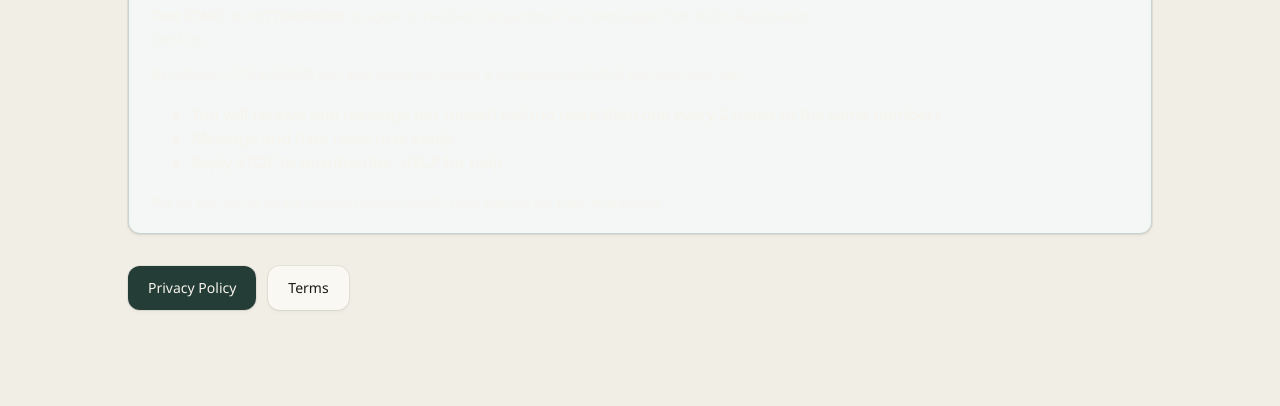
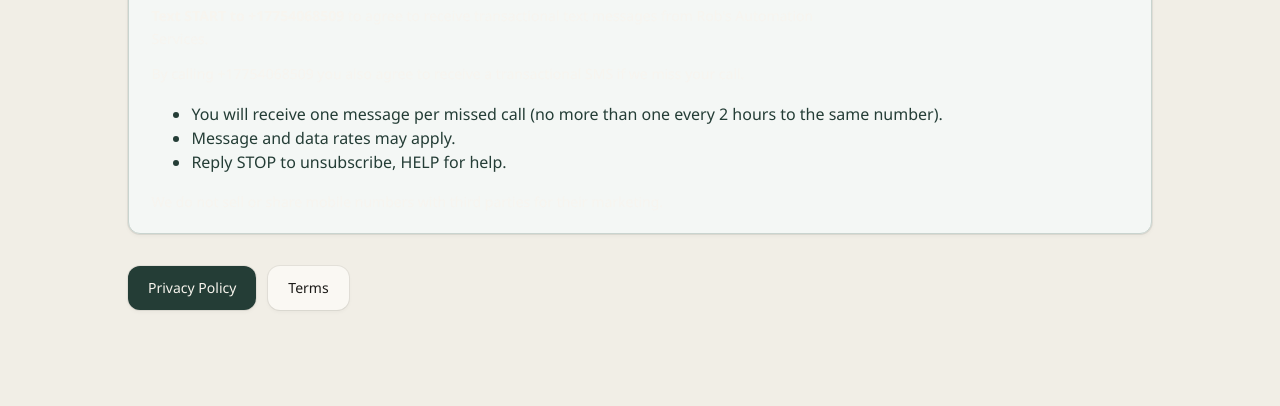
Before and after one commit to robfeb86/robfeb86.github.io, a plain HTML site: page index.html in a window 1280 px wide. Shown: the part 465-871 px from the top of the page. Drawn offline with Linux system fonts and the light colour scheme.

Commit message:
A2P: make SMS opt-in box text legible on the proof page

```diff
--- a/index.html
+++ b/index.html
@@ -23,7 +23,7 @@
       <p class="kicker">Transactional SMS</p>
       <h1>Missed-call text notifications</h1>
       <p class="lede">Rob's Automation Services sends a transactional text after a phone call is missed, so you can reply with what you need. This is not third-party or affiliate marketing.</p>
-      <div class="cta" style="margin-top:1.5rem;padding:1.25rem 1.4rem;border:1px solid #c9d4cf;border-radius:12px;background:#f4f7f5;">
+      <div class="cta" style="margin-top:1.5rem;padding:1.25rem 1.4rem;border:1px solid #c9d4cf;border-radius:12px;background:#f4f7f5;color:#243d36;">
         <h2>SMS opt-in</h2>
         <p><strong>Text START to +17754068509</strong> to agree to receive transactional text messages from Rob's Automation Services.</p>
         <p>By calling +17754068509 you also agree to receive a transactional SMS if we miss your call.</p>
```
